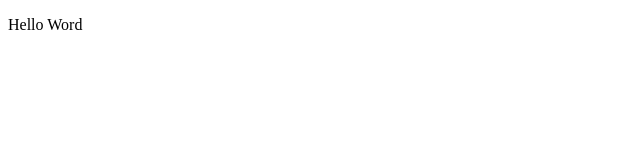
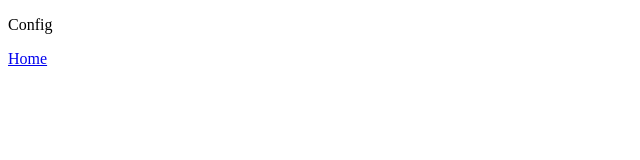
Before and after one commit to InNickF/eurekai, a React (Vite) app in the folder src/renderer/: page /config in a window 1280 px wide. Shown: the top 160 px of the page, without its empty margins (0-640 px from the left). Built offline with nearby package versions, Linux system fonts and the light colour scheme.

Commit message:
Router added

```diff
--- a/package.json
+++ b/package.json
@@ -26,6 +26,7 @@
     "axios": "^1.3.5",
     "dexie": "^3.2.3",
     "electron-updater": "^5.3.0",
+    "framer-motion": "^10.12.2",
     "jotai": "^2.0.4",
     "react-query": "^3.39.3",
     "react-router-dom": "^6.10.0",
--- a/src/renderer/src/App.tsx
+++ b/src/renderer/src/App.tsx
@@ -1,9 +1,61 @@
+import { AnimatePresence, AnimationProps } from "framer-motion";
 import { FC } from "react";
+import {
+  Route,
+  RouteObject,
+  RouterProvider,
+  createBrowserRouter,
+  createRoutesFromElements,
+} from "react-router-dom";
+import { HomePage } from "./pages/Home";
+import { ConfigPage } from "./pages/Config";
+
+type CustomRouteObject = RouteObject & { label?: string; icon?: JSX.Element };
+
+const animationConfig: AnimationProps = {
+  initial: {
+    opacity: 0,
+  },
+  animate: {
+    x: 0,
+    opacity: 1,
+  },
+  exit: {
+    opacity: 0,
+  },
+  transition: {
+    type: "spring",
+    duration: 1,
+  },
+};
+
+export const routes: CustomRouteObject[] = [
+  {
+    path: "/",
+    element: <HomePage {...animationConfig} />,
+    id: "home",
+    label: "Home",
+  },
+  {
+    path: "/config",
+    element: <ConfigPage {...animationConfig} />,
+    id: "config",
+    label: "config",
+  },
+];
+
+const router = createBrowserRouter(
+  createRoutesFromElements(
+    routes.map((route) => (
+      <Route key={route.id} path={route.path!} element={route.element} />
+    ))
+  )
+);
 
 export const App: FC = () => {
   return (
-    <main className="grid place-content-center h-screen">
-      <p>Hello Word</p>
-    </main>
+    <AnimatePresence>
+      <RouterProvider router={router} />
+    </AnimatePresence>
   );
 };
--- /dev/null
+++ b/src/renderer/src/pages/Config/index.tsx
@@ -0,0 +1,15 @@
+import { AnimationProps, motion } from "framer-motion";
+import { FC } from "react";
+import { Link } from "react-router-dom";
+export const ConfigPage: FC<AnimationProps> = (props) => {
+  return (
+    <motion.section
+      key="config"
+      className="grid place-content-center h-screen"
+      {...props}
+    >
+      <p>Config</p>
+      <Link to="/">Home</Link>
+    </motion.section>
+  );
+};
--- /dev/null
+++ b/src/renderer/src/pages/Home/index.tsx
@@ -0,0 +1,16 @@
+import { AnimationProps, motion } from "framer-motion";
+import { FC } from "react";
+import { Link } from "react-router-dom";
+
+export const HomePage: FC<AnimationProps> = (props) => {
+  return (
+    <motion.section
+      key="home"
+      className="grid place-content-center h-screen"
+      {...props}
+    >
+      <p>Hello Word</p>
+      <Link to="/config">Config</Link>
+    </motion.section>
+  );
+};
```
Also changed, not shown: 1 other file (tests, documents, lock files or other folders).
